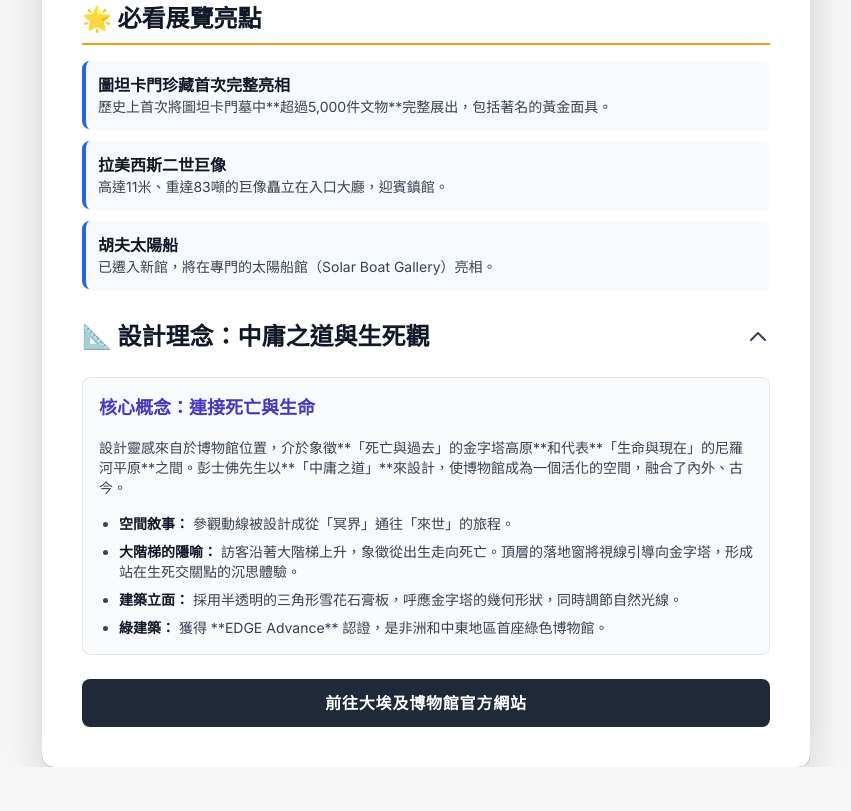
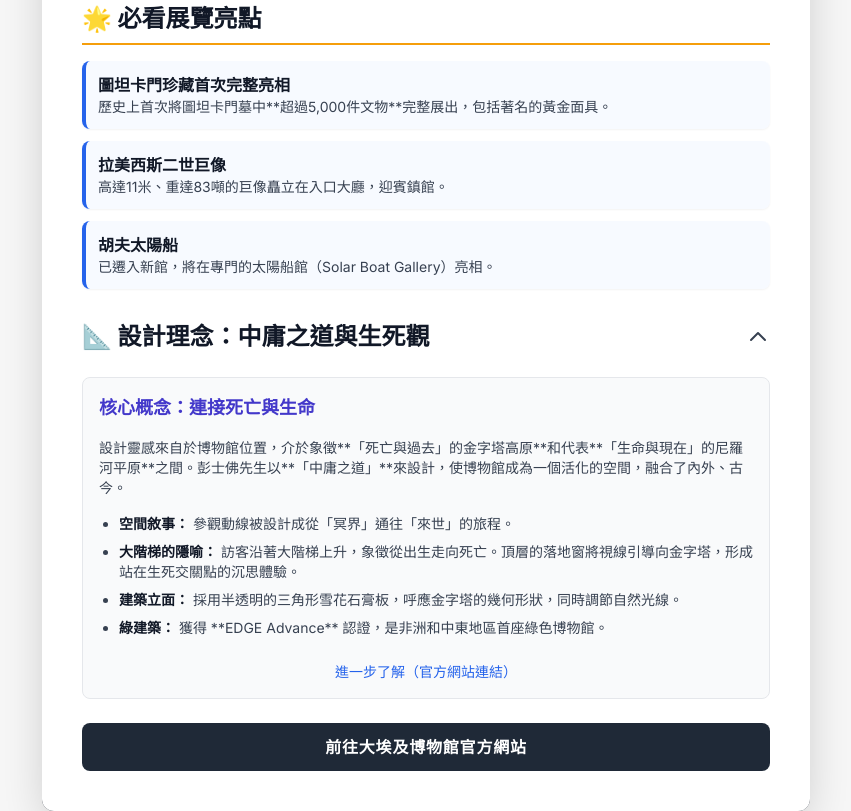
Before and after one commit to yy3114/GEM-Egypt-info, a plain HTML site: page index.html in a window 1280 px wide. Shown: the part 535-1346 px from the top of the page, without its empty margins (214-1065 px from the left). Before the commit the page ends 1302 px from the top, so only its background shows below. Drawn offline with nearby package versions, Linux system fonts and the light colour scheme; placeholder pictures from the web are drawn by us.

Commit message:
Update link to the official Grand Egyptian Museum site

```diff
--- a/index.html
+++ b/index.html
@@ -127,11 +127,17 @@
                             <span class="font-semibold text-gray-900">綠建築：</span> 獲得 **EDGE Advance** 認證，是非洲和中東地區首座綠色博物館。
                         </li>
                     </ul>
+
+                    <!-- 更新為官方網站連結 -->
+                    <a href="https://grandegyptianmuseum.org/" target="_blank" class="block text-center text-sm text-blue-600 hover:text-blue-800 font-medium pt-2">
+                        進一步了解（官方網站連結）
+                    </a>
                 </div>
             </div>
         </section>
 
-        <a href="https://visit-gem.com/" target="_blank" class="block text-center mt-6 py-3 bg-gray-800 text-white rounded-lg hover:bg-gray-700 transition duration-200 font-bold tracking-wider">
+        <!-- 更新為官方網站連結 -->
+        <a href="https://grandegyptianmuseum.org/" target="_blank" class="block text-center mt-6 py-3 bg-gray-800 text-white rounded-lg hover:bg-gray-700 transition duration-200 font-bold tracking-wider">
             前往大埃及博物館官方網站
         </a>
     </div>
```
